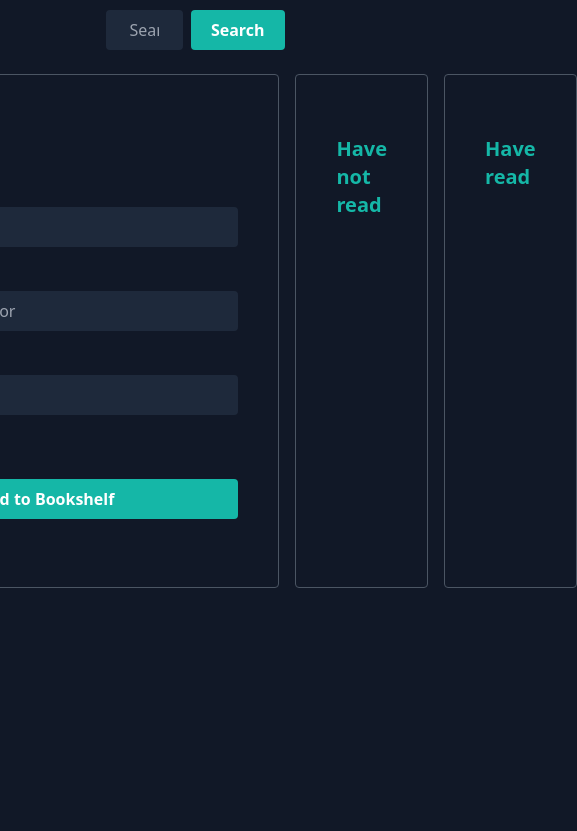
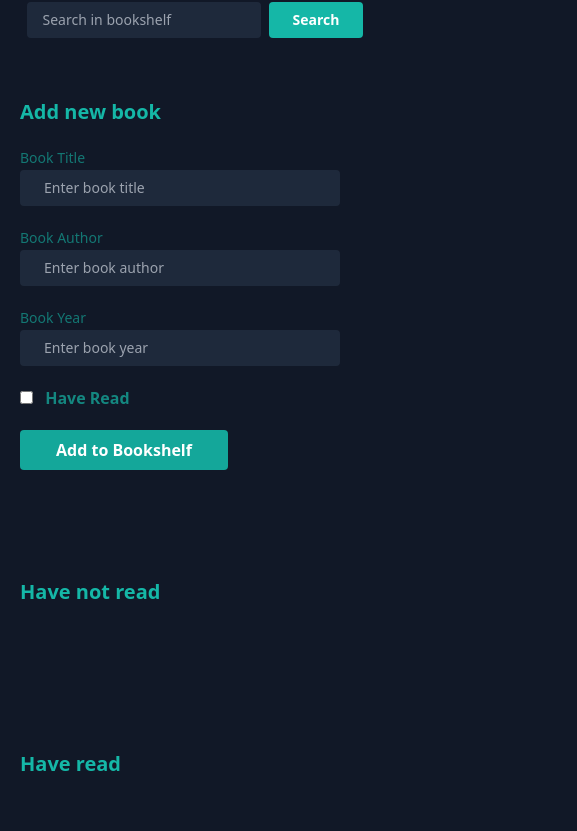
Before and after one commit to minamiiinara/BookshelfApp, a website: page index.html in a window 390 px wide. Shown: the part 90-921 px from the top of the page, 577 px wide, since content can reach past the window. Before the commit the page ends 844 px from the top, so only its background shows below. Drawn offline with Linux system fonts and the light colour scheme; some packages are replaced by stand-ins of ours; a script that the page names is missing.

Commit message:
responsiveness update

```diff
--- a/index.html
+++ b/index.html
@@ -8,30 +8,34 @@
     <title>My Bookshelf</title>
   </head>
   <body class="bg-gray-900">
-    <main class="flex flex-col items-center justify-center">
-      <h1 class="text-ijo font-bold mt-6 py-5 text-3xl">My Bookshelf</h1>
-      <div type="searchbar" class="flex w-[50vw] px-2">
+    <main>
+        <h1 class="text-ijo  font-bold mt-6 py-5 text-xl text-center md:text-3xl">My Bookshelf</h1>
+        <div type="searchbar" class="flex justify-center">
+          <div>
             <input
               type="text"
               name="search"
               id="search"
               placeholder="Search in bookshelf"
-          class="w-full rounded px-6 py-2 bg-slate-800 text-white hover:border hover:outline-none hover:border-ijo/20 hover:ring-ijo/20 focus:outline-none focus:ring-ijo focus:ring-1"
+              class="w-38 text-sm rounded px-4 py-2 bg-slate-800 text-white hover:border hover:outline-none hover:border-ijo/20 hover:ring-ijo/20 focus:outline-none focus:ring-ijo focus:ring-1 md:w-96"
             />
+          </div>
+          <div>
             <button
-          class="bg-ijo hover:bg-ijo/80 rounded ml-2 px-5 font-bold text-white"
+              class="bg-ijo hover:bg-ijo/80 rounded px-6 py-2 ml-2 font-bold text-white text-sm"
               id="searchButton"
             >
               Search
             </button>
           </div>
-      <div class="flex space-x-4 md:flex-col">
+        </div>
+      <div class="md:flex justify-center">
         <!-- TAMBAH BUKU  -->
         <form action="#" class="form" id="form">
 
           <div
                 type="addbookcard"
-            class="mt-6 border border-gray-600 rounded items-center p-10"
+                class="rounded items-center p-5 md:border border-gray-600 mt-5"
             >
             <h2 class="text-ijo font-bold mt-5 mb-5 text-xl mx-auto">Add new book</h2>
             <div class="flex">
@@ -47,7 +51,7 @@
                     name="title"
                     id="title"
                     placeholder="Enter book title"
-                    class="w-96 rounded px-6 py-2 bg-slate-800 text-white hover:border hover:outline-none hover:border-ijo/20 hover:ring-ijo/20 focus:outline-none focus:ring-ijo focus:ring-1"
+                    class="w-80 rounded text-sm px-6 py-2 bg-slate-800 text-white hover:border hover:outline-none hover:border-ijo/20 hover:ring-ijo/20 focus:outline-none focus:ring-ijo focus:ring-1 md:w-60"
                     required
                   />
                 </div>
@@ -66,7 +70,7 @@
                     name="author"
                     id="author"
                     placeholder="Enter book author"
-                    class="w-96 rounded px-6 py-2 bg-slate-800 text-white hover:border hover:outline-none hover:border-ijo/20 hover:ring-ijo/20 focus:outline-none focus:ring-ijo focus:ring-1"
+                    class="w-80 rounded text-sm px-6 py-2 bg-slate-800 text-white hover:border hover:outline-none hover:border-ijo/20 hover:ring-ijo/20 focus:outline-none focus:ring-ijo focus:ring-1 md:w-60"
                     required
                   />
                 </div>
@@ -76,7 +80,7 @@
               <div>
                 <label
                   for="year"
-                  class="block text-sm font-medium leading-6 text-ijo/60"
+                  class="block text-sm leading-6 text-ijo/60"
                   >Book Year</label
                 >
                 <div>
@@ -85,7 +89,7 @@
                     name="year"
                     id="year"
                     placeholder="Enter book year"
-                    class="w-96 rounded px-6 py-2 bg-slate-800 text-white hover:border hover:outline-none hover:border-ijo/20 hover:ring-ijo/20 focus:outline-none focus:ring-ijo focus:ring-1"
+                    class="w-80 text-sm rounded px-6 py-2 bg-slate-800 text-white hover:border hover:outline-none hover:border-ijo/20 hover:ring-ijo/20 focus:outline-none focus:ring-ijo focus:ring-1 md:w-60"
                     required
                   />
                 </div>
@@ -99,13 +103,13 @@
                   id="checkbox1"
                   value="checkbox1"
                 />
-                <label for="checkbox1" class="text-ijo/70 ml-2">Have Read</label>
+                <label for="checkbox1" class="text-ijo/70 font-bold ml-2">Have Read</label>
               </div>
             </div>
             <div class="flex w-full mt-5">
               <input
                 value="Add to Bookshelf"
-                class="bg-ijo hover:bg-ijo/80 font-bold text-white w-full rounded py-2 mb-7"
+                class="bg-ijo/90 hover:bg-ijo/50 font-bold text-white rounded py-2 px-9 mb-7"
                 type="submit"
                 name="Submit"
               />
@@ -115,22 +119,31 @@
         <!-- END OF TAMBAH BUKU  -->
         <div
         type="notRead"
-        class="mt-6 border border-gray-600 rounded items-center p-10"
+        class="items-center ml-0 md:border md:ml-5 border-gray-600 mt-5 rounded p-5"
         >
         <h2 class="text-ijo font-bold mt-5 mb-5 text-xl mx-auto">Have not read</h2>
-        <div class="list-item" id="uncompleted-books"></div>
+        <div class="list-item list-none" id="uncompleted-books"></div>
       </div>
+
       <!-- END OF BELUM DIBACA  -->
       <div
         type="haveRead"
-        class="mt-6 border border-gray-600 rounded items-center p-10"
+        class="items-center  ml-0 md:border md:ml-5 border-gray-600 mt-5 rounded p-5"
       >
-        <h2 class="text-ijo font-bold mb-5 mt-5 text-xl mx-auto">Have read</h2>
-        <div class="list-item" id="completed-books"></div>
+        <h2 class="text-ijo font-bold mb-5 mt-16 text-xl mx-auto md:mt-5">Have read</h2>
+        <div class="list-item list-none" id="completed-books"></div>
       </div>
       <!-- END OF SUDAH DIBACA  -->
       </div>
     </main>
     <script src="js/script.js" type="text/javascript"></script>
   </body>
+
+<footer class="bg-white rounded-lg shadow m-4 dark:bg-gray-800">
+  <div class="w-full mx-auto max-w-screen-xl p-4 md:flex md:items-center md:justify-between">
+    <span class="text-sm text-gray-500 sm:text-center dark:text-gray-400">© 2023 <a href="https://github.com/minamiiinara" class="hover:underline">minamiiinara™</a>. All Rights Reserved.
+  </span>
+  </div>
+</footer>
+
 </html>
--- a/js/script.js
+++ b/js/script.js
@@ -87,14 +87,14 @@ function makeBook(bookObject) {
 
       const markAsUnreadButton = document.createElement('button');
       markAsUnreadButton.innerText = 'Mark as Unread';
-      markAsUnreadButton.classList.add('bg-ijo', 'hover:bg-ijo/80', 'rounded', 'px-6', 'py-2', 'mt-5', 'font-bold', 'text-white');
+      markAsUnreadButton.classList.add('bg-ijo', 'hover:bg-ijo/80', 'rounded', 'px-6', 'py-2', 'mt-5', 'font-bold', 'text-white', 'md:justify-start');
       markAsUnreadButton.addEventListener('click', function () {
         undoBookFromCompleted(id);
       });
 
       const deleteButton = document.createElement('button');
       deleteButton.innerText = 'Delete';
-      deleteButton.classList.add('border', 'border-ijo', 'hover:bg-ijo/80', 'rounded', 'px-6', 'py-2', 'ml-2', 'mt-5', 'font-bold', 'text-white');
+      deleteButton.classList.add('border', 'border-ijo', 'hover:bg-ijo/80', 'rounded', 'px-6', 'py-2', 'ml-2', 'mt-5', 'font-bold', 'text-white', 'md:justify-end');
       deleteButton.addEventListener('click', function () {
         showDeleteConfirmation(bookObject.id);
       });
```
Also changed, not shown: css/style.css. Lines whose indentation alone changed are shown as unchanged.
